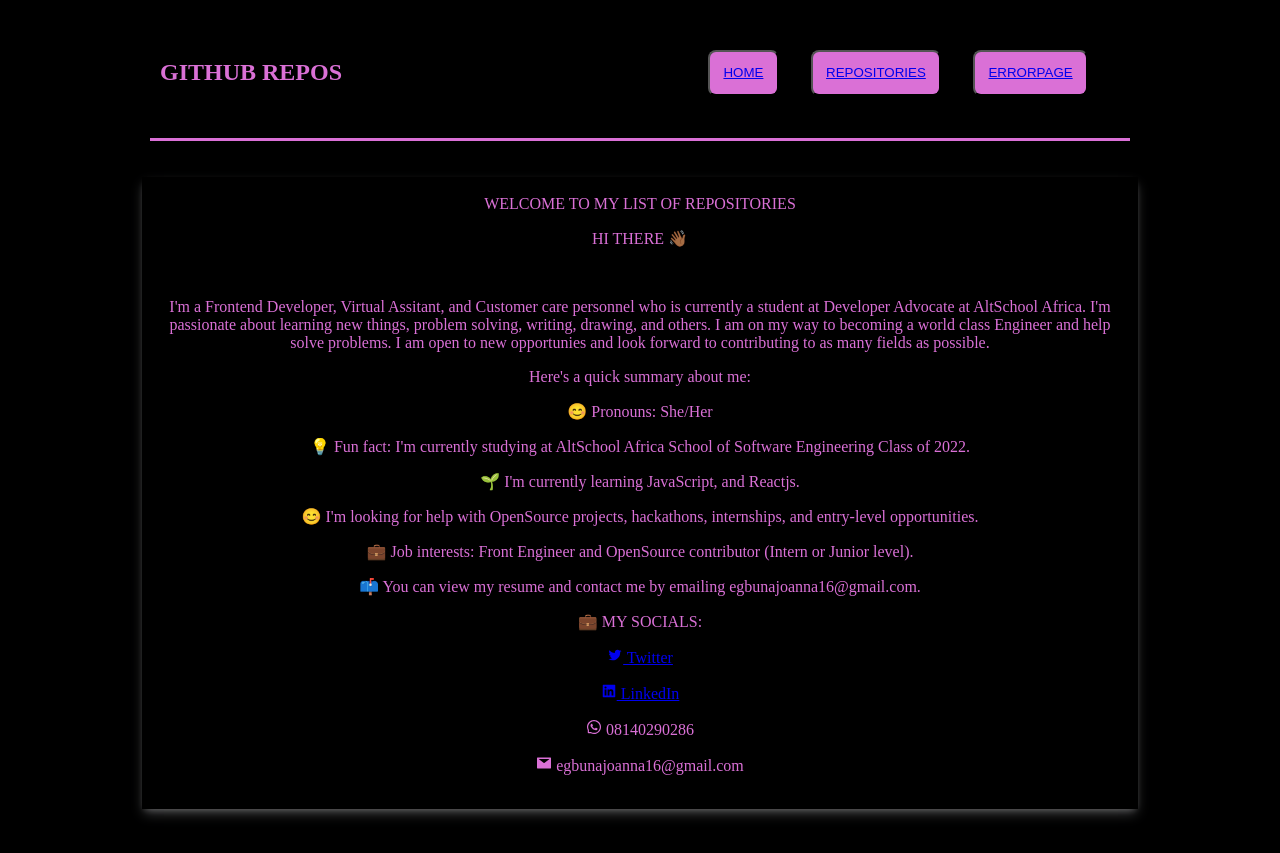
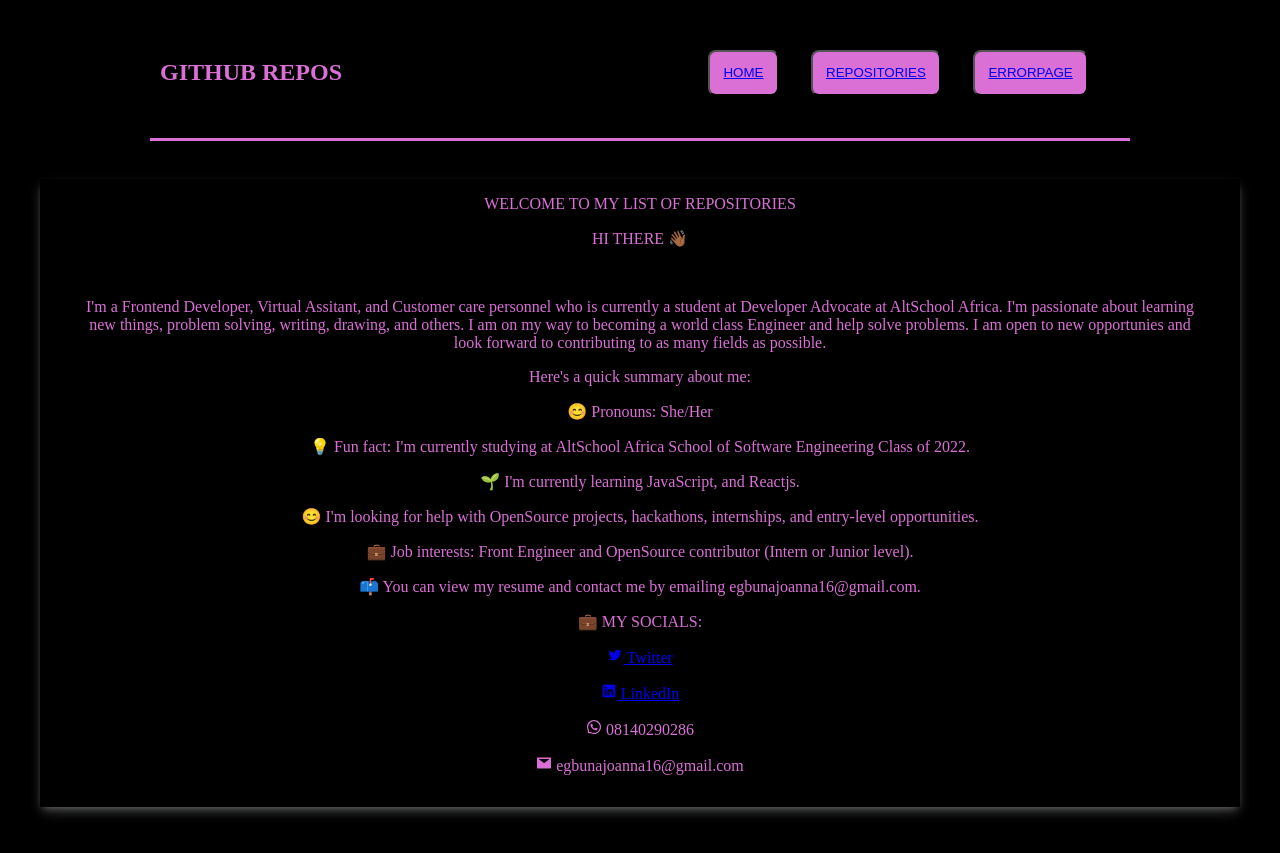
Before and after one commit to JoannaAmy/Exam-AltSchool-2, a React (Create React App) app: page /home in a window 1280 px wide. Built offline with nearby package versions, Linux system fonts and the light colour scheme.

Commit message:
more updates

```diff
--- a/src/App.css
+++ b/src/App.css
@@ -67,9 +67,9 @@ button {
   flex-direction: column;
   justify-content: center;
   align-items: center;
-  width: 60rem;
-  /* height: 30rem; */
-  padding: 1rem;
+  width:auto;
+  height: 35rem;
+  padding: 2rem;
 box-shadow: rgba(249, 253, 254, 0.25) 0px 6px 12px -2px,
 rgba(246, 242, 245, 0.3) 0px 3px 7px -3px;
 }
@@ -104,6 +104,7 @@ rgba(246, 242, 245, 0.3) 0px 3px 7px -3px;
   align-items: center;
   height: 25rem;
   padding: 2rem;
+  width: auto;
   margin: 2rem;
   text-align: center;
 }
@@ -119,7 +120,7 @@ rgba(246, 242, 245, 0.3) 0px 3px 7px -3px;
   flex-direction: column;
   justify-content: center;
   align-items: center;
-  width: 40rem;
+  width: auto;
   height: 30em;
   padding: 2rem;
 box-shadow: rgba(249, 253, 254, 0.25) 0px 6px 12px -2px,
```
